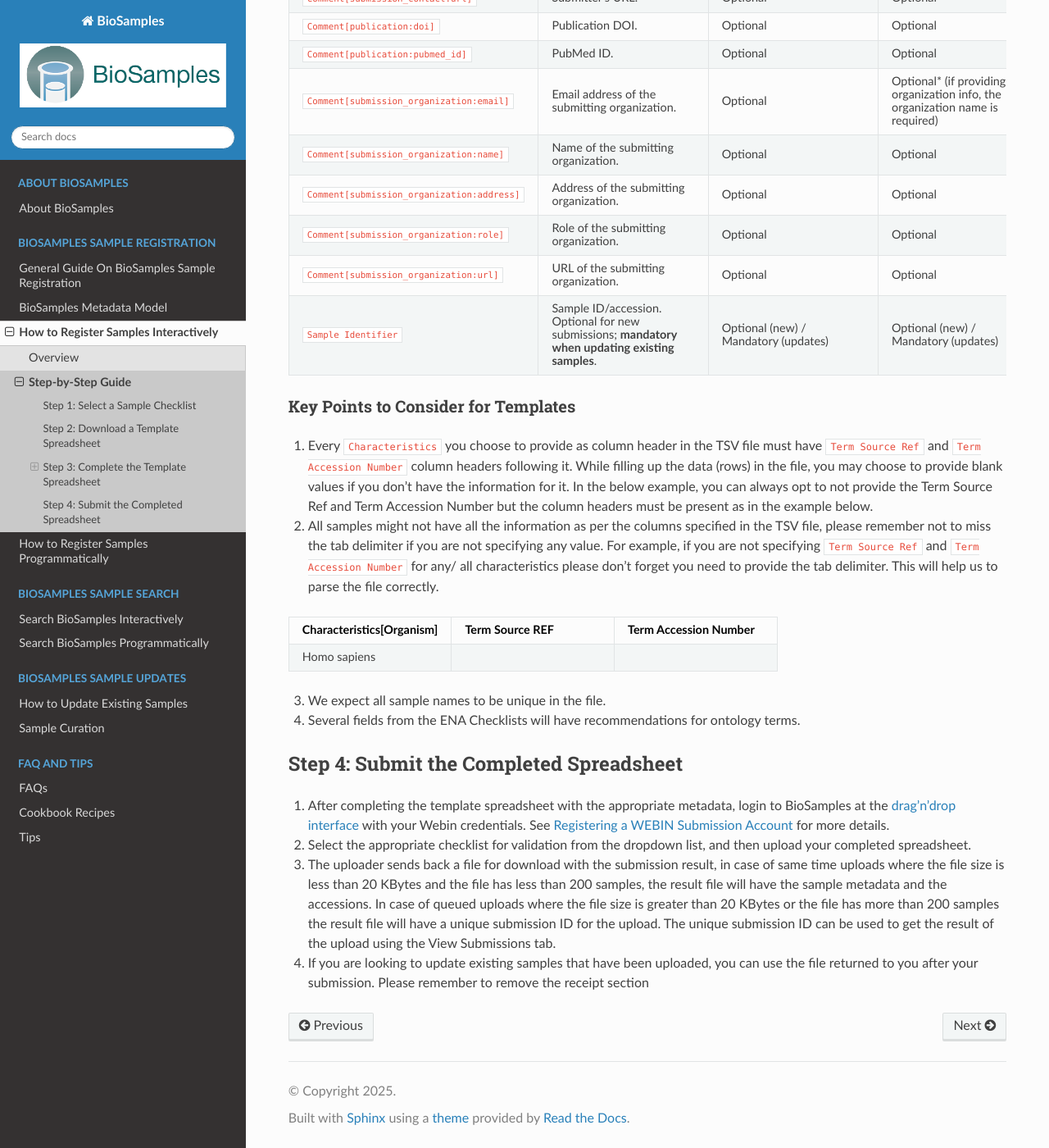
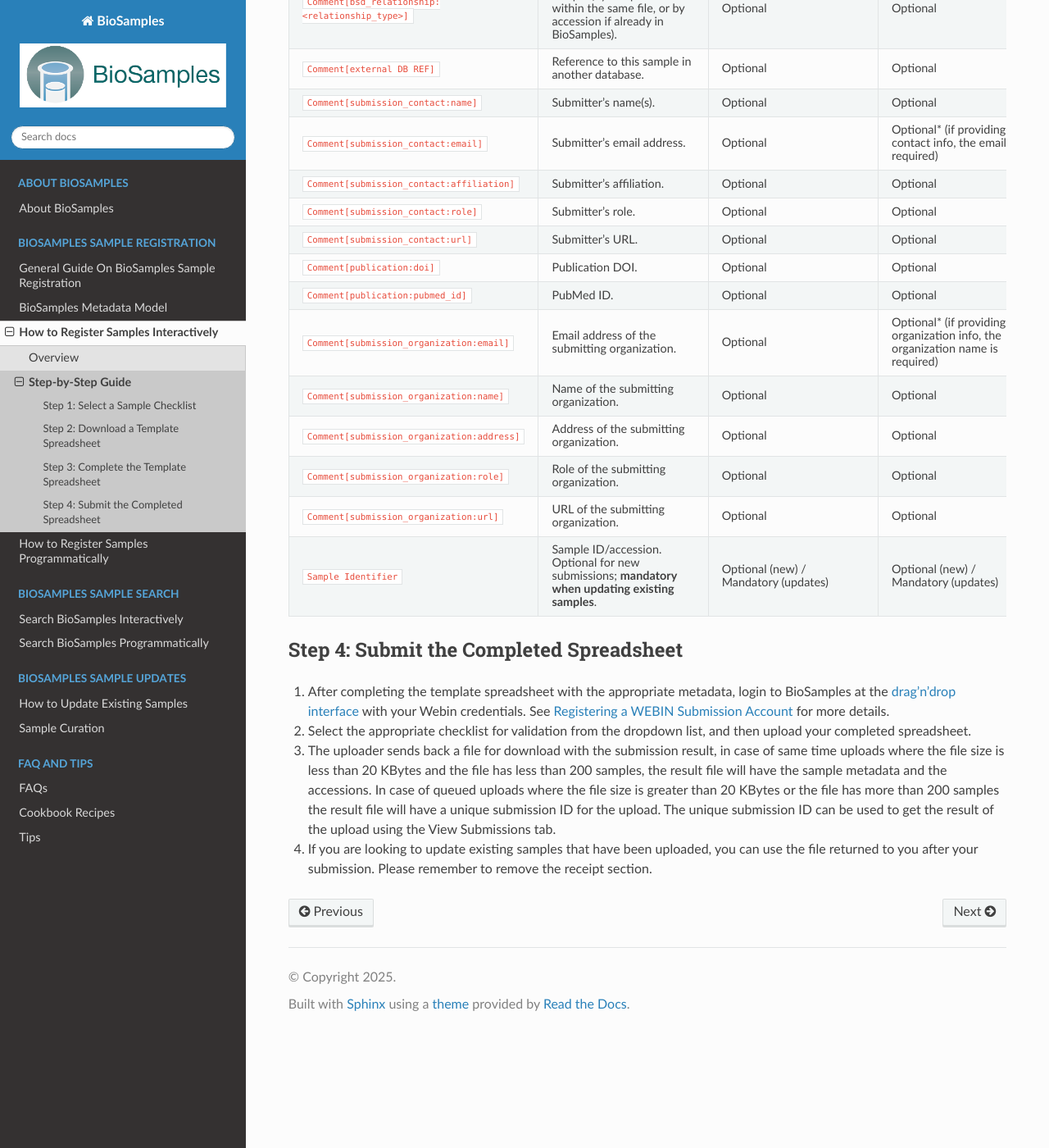
Before and after one commit to EBIBioSamples/read_docs, a Sphinx documentation site: the page built from docs/submit/interactively/step-by-step.rst, in a window 1280 px wide and 1400 px high, scrolled down 1855 px. Shown: the whole window at 82% size. Built offline with Sphinx 7.4.7 and the Read the Docs theme 3.1.0, drawn with Linux system fonts in a browser that asks for light colours; some of the changed text lies outside the part shown.

Commit message:
step-by-step.rst

```diff
--- a/docs/submit/interactively/step-by-step.rst
+++ b/docs/submit/interactively/step-by-step.rst
@@ -8,7 +8,6 @@
 .. note:: Please note that registering a BioSample with an ENA checklist is a requirement for submitting data using this sample to ENA.
 
 Select a Sample Checklist from the `collection of ENA GSC-based Sample Checklists <https://www.ebi.ac.uk/ena/browser/checklists>`_ and make a note of the mandatory, recommended, and optional fields.
-Alternatively, make use of the `BSDC00001: BioSamples minimal checklist <https://www.ebi.ac.uk/biosamples/schemas/certification/biosamples-minimal.json>`_ if you do not intend to submit additional data to ENA.
 
 
 Step 2: Download a Template Spreadsheet
@@ -22,7 +21,27 @@
 The file format for uploading sample metadata to BioSamples is `ISA-Tab <https://isa-specs.readthedocs.io/en/latest/isatab.html>`_, a tab delimited file format (TSV).
 Although ISA-Tab is specifically for Investigation, Study and Assay data, we have tried to use the sample table format specified in the ISA-Tab specification.
 
-ISA-Tab requires columns to be in specific orders in order to be successfully validated and processed. See the table below.
+1. ISA-TAB requires columns to be in a specific order to be successfully validated and processed.
+2. Every ``Characteristics`` you select as a column header in the TSV file must have ``Term Source Ref`` and
+``Term Accession Number`` column headers following it.
+While filling up the data (rows) in the file, you may choose to provide blank values if you don’t have the information for it.
+In the below example, you can always opt to not provide the Term Source Ref and Term Accession Number but the column headers must be present as in the example below.
+3. Be aware that if you are not specifying any values for Term Source Ref or Term Accession Number, the tab delimiter must still be provided.
+This allows for proper parsing of the files.
+4. We expect all sample names to be unique in the file.
+
+.. list-table:: Example of
+   :header-rows: 1
+   :widths: 23 23 23 9
+
+   * - **Characteristics[Organism]**
+     - **Term Source REF**
+     - **Term Accession Number**
+     - **unit**
+   * - Marine metagenome
+     - NCBITAXON
+     - http://purl.obolibrary.org/obo/NCBITaxon_408172
+     -
 
 .. list-table:: Table 1. TSV file columns (BioSamples drag’n’drop uploader)
    :header-rows: 1
@@ -119,30 +138,10 @@
 
 
 
-Key Points to Consider for Templates
-*************************************
-1. Every ``Characteristics`` you choose to provide as column header in the TSV file must have ``Term Source Ref`` and ``Term Accession Number`` column headers following it. While filling up the data (rows) in the file, you may choose to provide blank values if you don’t have the information for it. In the below example, you can always opt to not provide the Term Source Ref and Term Accession Number but the column headers must be present as in the example below.
-2. All samples might not have all the information as per the columns specified in the TSV file, please remember not to miss the tab delimiter if you are not specifying any value. For example, if you are not specifying ``Term Source Ref`` and ``Term Accession Number`` for any/ all characteristics please don’t forget you need to provide the tab delimiter. This will help us to parse the file correctly.
-
-.. list-table::
-   :header-rows: 1
-   :widths: 25 25 25
-
-   * - **Characteristics[Organism]**
-     - **Term Source REF**
-     - **Term Accession Number**
-   * - Homo sapiens
-     -
-     -
-
-3. We expect all sample names to be unique in the file.
-4. Several fields from the ENA Checklists will have recommendations for ontology terms.
-
-
 Step 4: Submit the Completed Spreadsheet
 -----------------------------------------
 
 1. After completing the template spreadsheet with the appropriate metadata, login to BioSamples at the `drag'n'drop interface <https://www.ebi.ac.uk/biosamples/uploadLogin>`_ with your Webin credentials. See `Registering a WEBIN Submission Account <..\general-guide\registration.html>`_ for more details.
 2. Select the appropriate checklist for validation from the dropdown list, and then upload your completed spreadsheet.
 3. The uploader sends back a file for download with the submission result, in case of same time uploads where the file size is less than 20 KBytes and the file has less than 200 samples, the result file will have the sample metadata and the accessions. In case of queued uploads where the file size is greater than 20 KBytes or the file has more than 200 samples the result file will have a unique submission ID for the upload. The unique submission ID can be used to get the result of the upload using the View Submissions tab.
-4. If you are looking to update existing samples that have been uploaded, you can use the file returned to you after your submission. Please remember to remove the receipt section
+4. If you are looking to update existing samples that have been uploaded, you can use the file returned to you after your submission. Please remember to remove the receipt section.
--- a/docs/submit/metadata-model.rst
+++ b/docs/submit/metadata-model.rst
@@ -3,11 +3,11 @@
 
 The BioSamples archive stores metadata about samples, such as collection date, location, and organism type, to aid in their discovery and re-analysis. These samples can be associated with data derived from them, which is deposited in other archives such as ENA. Samples must first be submitted to BioSamples prior to submitting data to ENA.
 
-Samples only have a few mandatory fields based on the `BSDC00001: BioSamples minimal checklist <https://www.ebi.ac.uk/biosamples/schemas/certification/biosamples-minimal.json>`_
+Samples only have a few mandatory fields.
 
 - sample name
 - release date (publication date for the sample)
-- organism name
+- organism
 - collection date
 - geographic location (country and/or sea).
 
```
